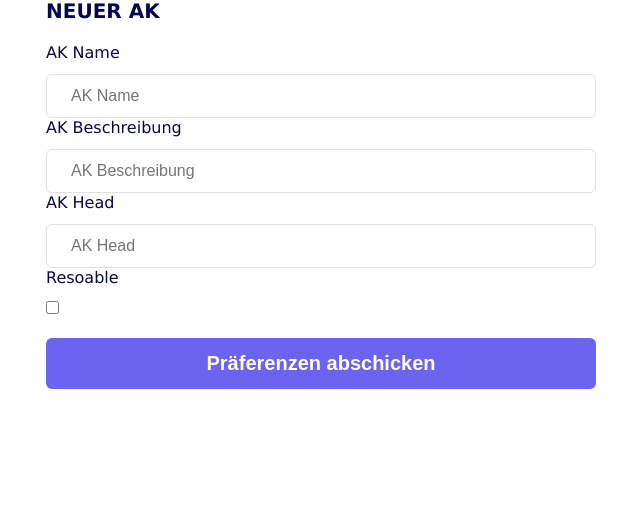
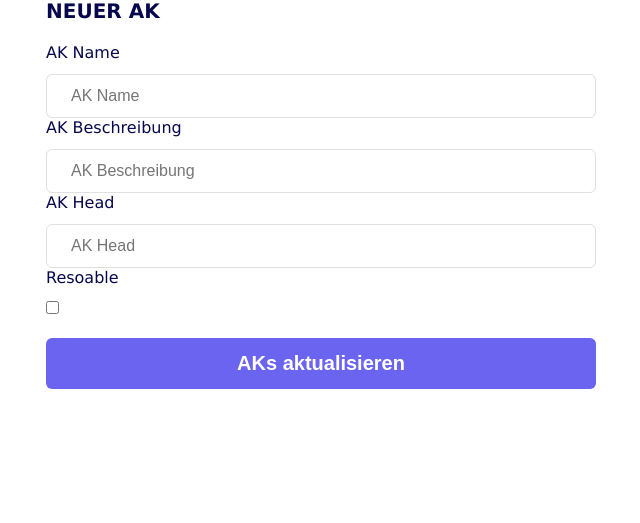
Before and after one commit to felixblanke/ak-plan-poll, a Flask app: page /create/1 in a window 1280 px wide. Shown: the part 73-596 px from the top of the page, without its empty margins (319-959 px from the left). Run offline with Flask 3, Linux system fonts and the light colour scheme.

Commit message:
change button name

```diff
--- a/templates/create.html
+++ b/templates/create.html
@@ -95,7 +95,7 @@
 
     <!-- submit -->
     <div>
-      <button class="btn">Präferenzen abschicken</button>
+      <button class="btn">AKs aktualisieren</button>
     </div>
   </form>
 </div>
```
